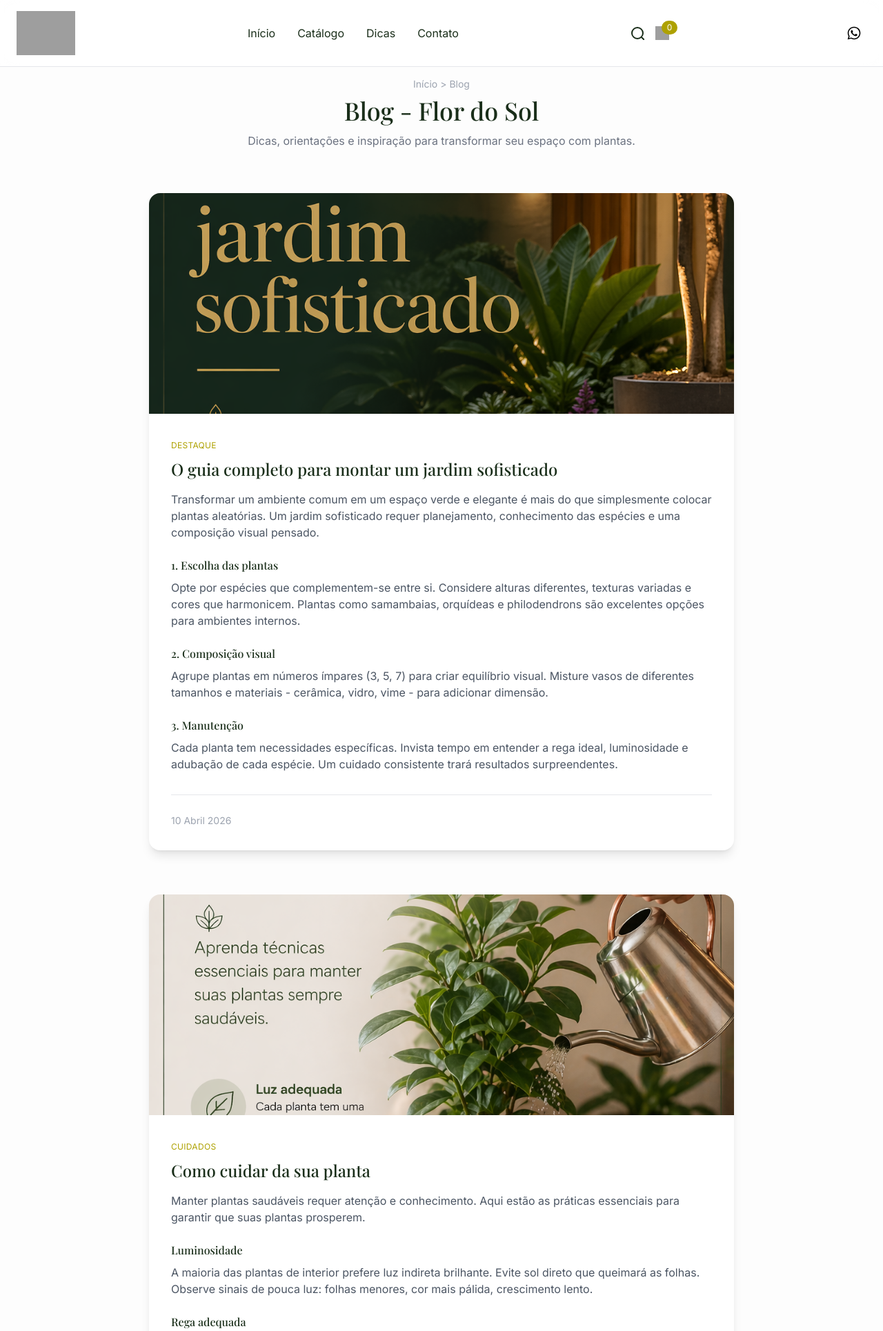
After one commit to cesar-ferrer-nandes/Flor-do-Sol, a PHP site: page /blog.html in a window 1280 px wide. The commit adds this page. Shown: the top 1930 px of the page at 69% size. Run offline with PHP 8.4, Linux system fonts and the light colour scheme; some libraries are stand-ins or nearby versions; grey boxes are pictures that could not be loaded.

Commit message:
ajuste na estrutura
2.0

```diff
--- /dev/null
+++ b/blog.html
@@ -0,0 +1,152 @@
+<!DOCTYPE html>
+<html lang="pt-BR">
+<head>
+  <meta charset="UTF-8">
+  <meta name="viewport" content="width=device-width, initial-scale=1.0">
+
+  <link rel="stylesheet" href="https://fonts.googleapis.com/css2?family=Playfair+Display:wght@500;700&family=Inter:wght@300;400;500&display=swap">
+
+  <script src="https://cdn.tailwindcss.com?plugins=typography"></script>
+  <link rel="stylesheet" href="css/style.css">
+
+  <title>Blog - Flor do Sol</title>
+</head>
+
+<body class="bg-[#fdfdfd] text-[#1a2e1a]">
+
+<div id="navbar"></div>
+
+<main class="pt-28 pb-20">
+
+  <section class="text-center mb-16 px-6">
+    <p class="text-sm text-gray-400 mb-2">Início > Blog</p>
+    <h1 class="text-4xl mb-3">Blog - Flor do Sol</h1>
+    <p class="text-gray-500 max-w-xl mx-auto">
+      Dicas, orientações e inspiração para transformar seu espaço com plantas.
+    </p>
+  </section>
+
+  <section class="max-w-4xl mx-auto px-6">
+
+    <article class="mb-16 fade-in">
+      <div class="bg-white rounded-2xl overflow-hidden shadow-lg">
+        <img src="assets/images/jardimSofisticado.png" alt="Jardim Sofisticado" class="w-full h-80 object-cover">
+
+        <div class="p-8">
+          <span class="text-xs text-[#aea100] uppercase tracking-wide">Destaque</span>
+          <h2 class="text-2xl font-playfair mt-2 mb-4">O guia completo para montar um jardim sofisticado</h2>
+
+          <p class="text-gray-600 mb-4">
+            Transformar um ambiente comum em um espaço verde e elegante é mais do que simplesmente colocar plantas aleatórias. Um jardim sofisticado requer planejamento, conhecimento das espécies e uma composição visual pensado.
+          </p>
+
+          <h3 class="font-medium mt-6 mb-2">1. Escolha das plantas</h3>
+          <p class="text-gray-600 mb-4">
+            Opte por espécies que complementem-se entre si. Considere alturas diferentes, texturas variadas e cores que harmonicem. Plantas como samambaias, orquídeas e philodendrons são excelentes opções para ambientes internos.
+          </p>
+
+          <h3 class="font-medium mt-6 mb-2">2. Composição visual</h3>
+          <p class="text-gray-600 mb-4">
+            Agrupe plantas em números ímpares (3, 5, 7) para criar equilíbrio visual. Misture vasos de diferentes tamanhos e materiais - cerâmica, vidro, vime - para adicionar dimensão.
+          </p>
+
+          <h3 class="font-medium mt-6 mb-2">3. Manutenção</h3>
+          <p class="text-gray-600 mb-4">
+            Cada planta tem necessidades específicas. Invista tempo em entender a rega ideal, luminosidade e adubação de cada espécie. Um cuidado consistente trará resultados surpreendentes.
+          </p>
+
+          <div class="mt-8 pt-6 border-t">
+            <span class="text-sm text-gray-400">10 Abril 2026</span>
+          </div>
+        </div>
+      </div>
+    </article>
+
+    <article class="mb-16 fade-in">
+      <div class="bg-white rounded-2xl overflow-hidden shadow-lg">
+        <img src="assets/images/Cuidarplanta.png" alt="Cuidar Planta" class="w-full h-80 object-cover">
+
+        <div class="p-8">
+          <span class="text-xs text-[#aea100] uppercase tracking-wide">Cuidados</span>
+          <h2 class="text-2xl font-playfair mt-2 mb-4">Como cuidar da sua planta</h2>
+
+          <p class="text-gray-600 mb-4">
+            Manter plantas saudáveis requer atenção e conhecimento. Aqui estão as práticas essenciais para garantir que suas plantas prosperem.
+          </p>
+
+          <h3 class="font-medium mt-6 mb-2">Luminosidade</h3>
+          <p class="text-gray-600 mb-4">
+            A maioria das plantas de interior prefere luz indireta brilhante. Evite sol direto que queimará as folhas. Observe sinais de pouca luz: folhas menores, cor mais pálida, crescimento lento.
+          </p>
+
+          <h3 class="font-medium mt-6 mb-2">Rega adequada</h3>
+          <p class="text-gray-600 mb-4">
+            O excesso de água é mais perigoso que a falta. Antes de regar, insira o dedo 2cm no solo. Se estiver úmido, aguarde. Ao regar, água até escorrer pelos furos de drenagem.
+          </p>
+
+          <h3 class="font-medium mt-6 mb-2">Umidade</h3>
+          <p class="text-gray-600 mb-4">
+            Plantas tropicais precisam de umidade. Use um prato com pedras e água embaixo do pote, grupo borrifador ou um umidificador próximo.
+          </p>
+
+          <div class="mt-8 pt-6 border-t">
+            <span class="text-sm text-gray-400">10 Abril 2026</span>
+          </div>
+        </div>
+      </div>
+    </article>
+
+    <article class="mb-16 fade-in">
+      <div class="bg-white rounded-2xl overflow-hidden shadow-lg">
+        <img src="assets/images/rega.png" alt="Rega" class="w-full h-80 object-cover">
+
+        <div class="p-8">
+          <span class="text-xs text-[#aea100] uppercase tracking-wide">Rega</span>
+          <h2 class="text-2xl font-playfair mt-2 mb-4">Rega ideal para cada tipo de planta</h2>
+
+          <p class="text-gray-600 mb-4">
+            Diferentes plantas têm diferentes necessidades de água. Entender estas diferenças é fundamental para manter suas plantas saudáveis.
+          </p>
+
+          <h3 class="font-medium mt-6 mb-2">Suculentas e cactos</h3>
+          <p class="text-gray-600 mb-4">
+            Regue apenas quando o solo estiver completamente seco. Em média, 1 vez por semana no verão e 1 vez por mês no inverno. Menos é mais para estas espécies.
+          </p>
+
+          <h3 class="font-medium mt-6 mb-2">Plantas tropicais</h3>
+          <p class="text-gray-600 mb-4">
+            Mantenha o solo levemente úmido, não encharcado. Regue 2-3 vezes por semana no verão, menos no inverno. Estas plantas apreciam mais umidade.
+          </p>
+
+          <h3 class="font-medium mt-6 mb-2">Samambaias</h3>
+          <p class="text-gray-600 mb-4">
+            Estas adoram água! Mantenha o solo constantemente úmido. Se as bordas das folhas ficarem douradas, precisa de mais água.
+          </p>
+
+          <div class="mt-8 pt-6 border-t">
+            <span class="text-sm text-gray-400">08 Abril 2026</span>
+          </div>
+        </div>
+      </div>
+    </article>
+
+    <div class="text-center mt-12">
+      <a href="dicas.html" class="inline-flex items-center gap-2 text-[#1a2e1a] hover:text-[#aea100] transition">
+        <svg class="w-5 h-5" fill="none" stroke="currentColor" viewBox="0 0 24 24">
+          <path stroke-linecap="round" stroke-linejoin="round" stroke-width="2" d="M15 19l-7-7 7-7"/>
+        </svg>
+        Voltar para Dicas
+      </a>
+    </div>
+
+  </section>
+
+</main>
+
+<div id="footer"></div>
+
+<script src="js/cart.js"></script>
+<script src="js/components.js"></script>
+
+</body>
+</html>
--- a/components/footer.html
+++ b/components/footer.html
@@ -12,9 +12,9 @@
     <div>
       <h4 class="mb-4">Links</h4>
       <ul class="space-y-2 text-sm opacity-80">
-        <li>Início</li>
-        <li>Catálogo</li>
-        <li>Dicas</li>
+        <li><a href="index.html">Início</a></li>
+        <li><a href="catalogo.html">Catálogo</a></li>
+        <li><a href="dicas.html">Dicas</a></li>
       </ul>
     </div>
 
--- a/css/style.css
+++ b/css/style.css
@@ -99,3 +99,76 @@ button:active {
 .transition-default {
   transition: all 0.3s cubic-bezier(0.4, 0, 0.2, 1);
 }
+
+/* ================= MODAL PRODUTO ================= */
+
+.modal-enter {
+  animation: modalIn 0.3s ease-out forwards;
+}
+
+.modal-exit {
+  animation: modalOut 0.3s ease-in forwards;
+}
+
+@keyframes modalIn {
+  from {
+    opacity: 0;
+    transform: scale(0.95) translateY(20px);
+  }
+  to {
+    opacity: 1;
+    transform: scale(1) translateY(0);
+  }
+}
+
+@keyframes modalOut {
+  from {
+    opacity: 1;
+    transform: scale(1) translateY(0);
+  }
+  to {
+    opacity: 0;
+    transform: scale(0.95) translateY(20px);
+  }
+}
+
+/* ================= TOAST ================= */
+
+.toast {
+  background: #1a2e1a;
+  color: white;
+  padding: 12px 20px;
+  border-radius: 8px;
+  box-shadow: 0 4px 12px rgba(0, 0, 0, 0.15);
+  animation: slideIn 0.3s ease-out;
+}
+
+.toast.removing {
+  animation: slideOut 0.3s ease-in forwards;
+}
+
+@keyframes slideIn {
+  from {
+    opacity: 0;
+    transform: translateX(100%);
+  }
+  to {
+    opacity: 1;
+    transform: translateX(0);
+  }
+}
+
+@keyframes slideOut {
+  from {
+    opacity: 1;
+    transform: translateX(0);
+  }
+  to {
+    opacity: 0;
+    transform: translateX(100%);
+  }
+}
+
+.font-playfair {
+  font-family: 'Playfair Display', serif;
+}
--- a/js/cart.js
+++ b/js/cart.js
@@ -8,9 +8,9 @@ function addToCart(product) {
   const existing = cart.find(p => p.name === product.name);
 
   if(existing){
-    existing.qty = (existing.qty || 1) + 1;
+    existing.qty = (existing.qty || 1) + (product.qty || 1);
   } else {
-    product.qty = 1;
+    product.qty = product.qty || 1;
     cart.push(product);
   }
 
```
Also changed, not shown: catalogo.html (+23 -0 lines), dicas.html (+26 -24 lines), index.html (+33 -26 lines), js/catalogo.js (+245 -19 lines), js/index.js (added, +49 -0 lines), js/toast.js (added, +14 -0 lines), assets/images/Cuidarplanta.png (added), assets/images/cuidadosBlog.jpg (added), assets/images/jardimSofisticado.png (added), 1 other file.
